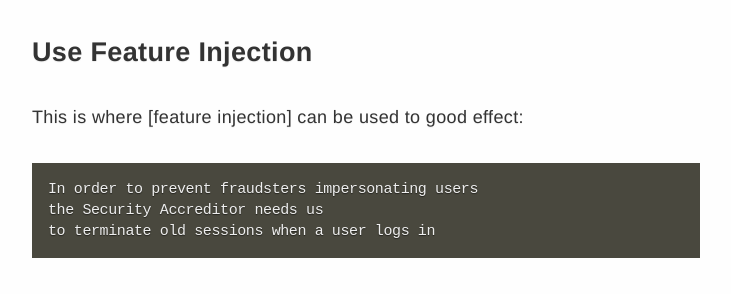
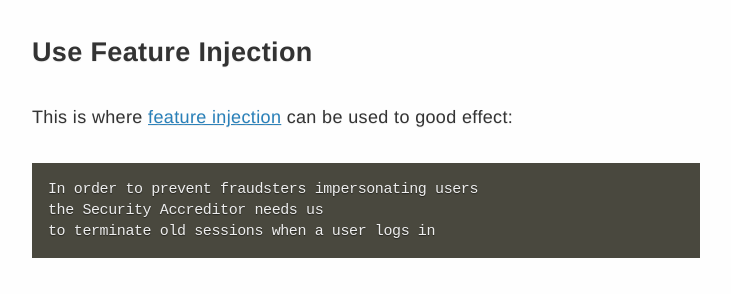
Before and after one commit to michaeldfallen/michaeldfallen.github.io, a Jekyll site: the page built from _posts/2015-07-09-story-writing-not-a-user.markdown, in a window 1280 px wide and 900 px high, scrolled down 1349 px. Shown: the part 153-447 px from the top of the window, without its empty margins (399-1130 px from the left). Built offline with Jekyll 4.4.1, drawn with Linux system fonts in a browser that asks for light colours; some of the changed lines change nothing that is shown.

Commit message:
citation (was) needed

```diff
--- a/_posts/2015-07-09-story-writing-not-a-user.markdown
+++ b/_posts/2015-07-09-story-writing-not-a-user.markdown
@@ -81,3 +81,5 @@ any arguments with the Accreditor in order to decide to implement this feature.
 
 {% include series/story-writing/header.markdown %}
 {% include series/story-writing/links.markdown %}
+
+[feature injection]: http://lizkeogh.com/2008/09/10/feature-injection-and-handling-technical-stories/
```
